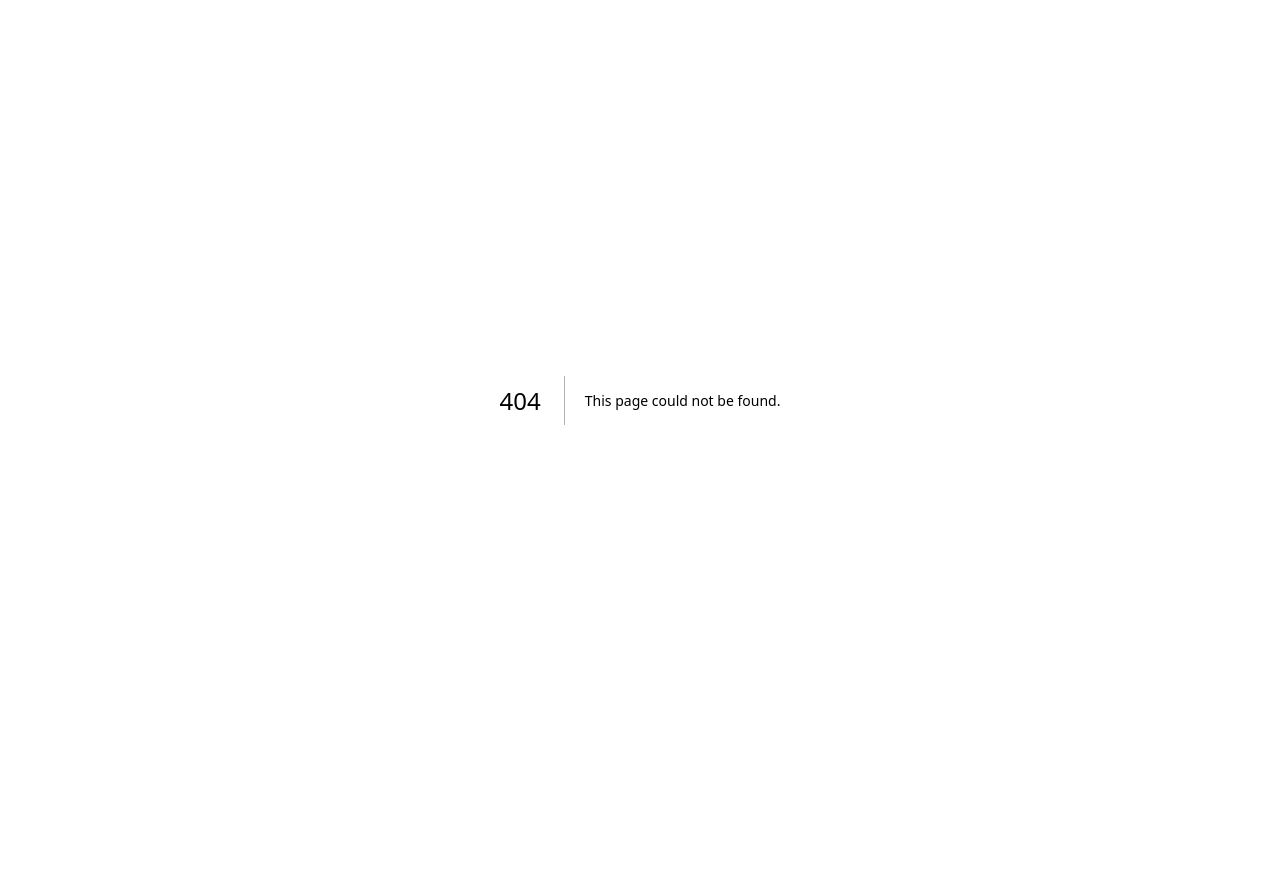
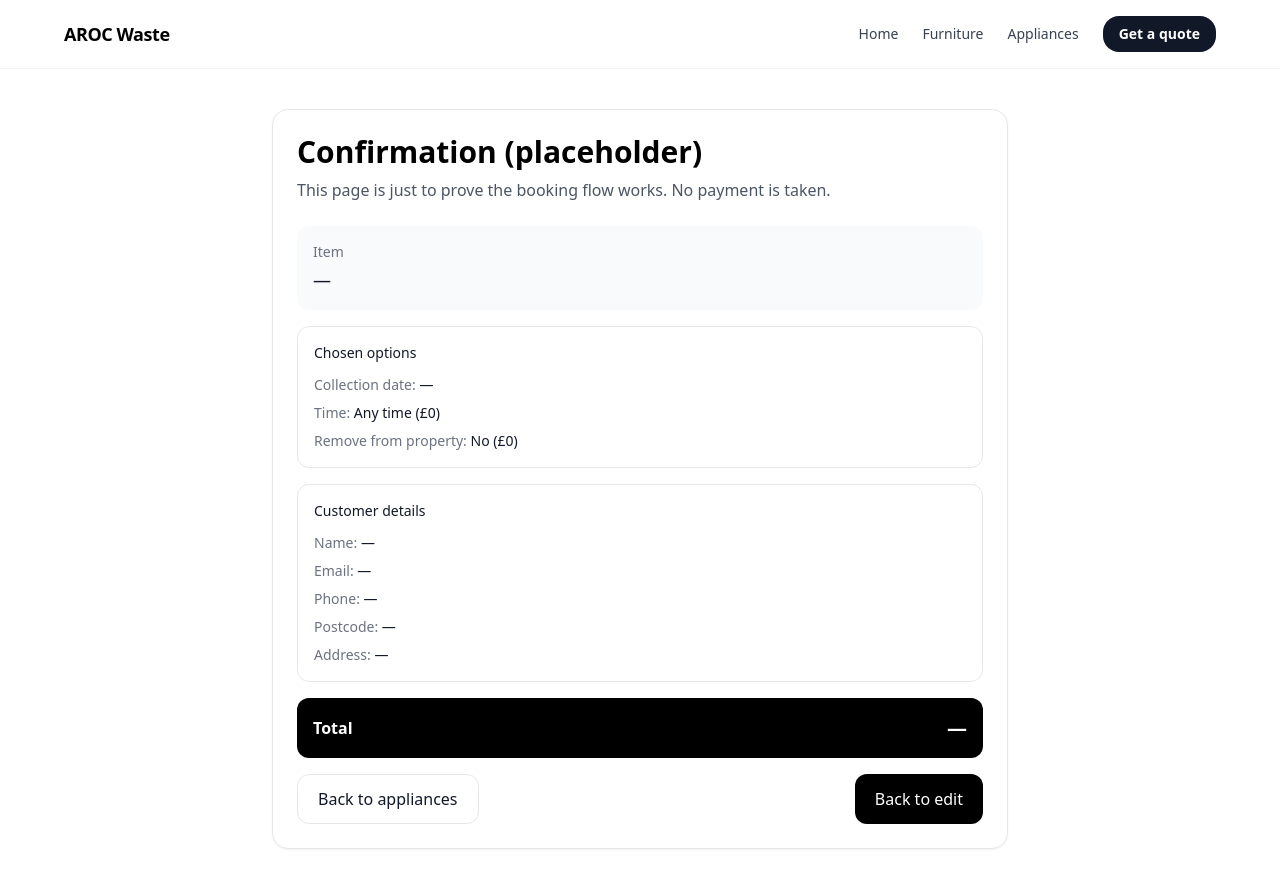
Before and after one commit to othomas555/arocwaste, a Next.js app: page /confirm in a window 1280 px wide. Before the commit this address had no page. Before the commit the page ends 800 px from the top, so only its background shows below. Built offline with nearby package versions, Linux system fonts and the light colour scheme.

Commit message:
Create confirm.js

```diff
--- /dev/null
+++ b/pages/confirm.js
@@ -0,0 +1,118 @@
+import Link from "next/link";
+import { useRouter } from "next/router";
+import Layout from "../components/layout";
+
+function labelTimeOption(v) {
+  if (v === "morning") return "Morning (+£10)";
+  if (v === "afternoon") return "Afternoon (+£10)";
+  if (v === "twohour") return "2-hour slot (+£25)";
+  return "Any time (£0)";
+}
+
+export default function ConfirmPage() {
+  const router = useRouter();
+  const q = router.query;
+
+  const total = q.total ? Number(q.total) : null;
+
+  return (
+    <Layout>
+      <div className="mx-auto max-w-3xl px-4 py-10">
+        <div className="rounded-2xl border bg-white p-6 shadow-sm">
+          <h1 className="text-3xl font-semibold">Confirmation (placeholder)</h1>
+          <p className="mt-2 text-gray-600">
+            This page is just to prove the booking flow works. No payment is taken.
+          </p>
+
+          <div className="mt-6 grid gap-4">
+            <div className="rounded-xl bg-gray-50 p-4">
+              <div className="text-sm text-gray-500">Item</div>
+              <div className="mt-1 text-lg font-medium text-gray-900">
+                {q.title || q.item || "—"}
+              </div>
+              {q.base && (
+                <div className="mt-1 text-sm text-gray-600">Base price: £{q.base}</div>
+              )}
+            </div>
+
+            <div className="rounded-xl border p-4">
+              <div className="text-sm font-medium text-gray-900">Chosen options</div>
+              <div className="mt-3 space-y-2 text-sm text-gray-700">
+                <div>
+                  <span className="text-gray-500">Collection date:</span>{" "}
+                  <span className="font-medium text-gray-900">{q.date || "—"}</span>
+                </div>
+                <div>
+                  <span className="text-gray-500">Time:</span>{" "}
+                  <span className="font-medium text-gray-900">{labelTimeOption(q.time)}</span>
+                </div>
+                <div>
+                  <span className="text-gray-500">Remove from property:</span>{" "}
+                  <span className="font-medium text-gray-900">
+                    {q.remove === "yes" ? "Yes (+£20)" : "No (£0)"}
+                  </span>
+                </div>
+              </div>
+            </div>
+
+            <div className="rounded-xl border p-4">
+              <div className="text-sm font-medium text-gray-900">Customer details</div>
+              <div className="mt-3 space-y-2 text-sm text-gray-700">
+                <div>
+                  <span className="text-gray-500">Name:</span>{" "}
+                  <span className="font-medium text-gray-900">{q.name || "—"}</span>
+                </div>
+                <div>
+                  <span className="text-gray-500">Email:</span>{" "}
+                  <span className="font-medium text-gray-900">{q.email || "—"}</span>
+                </div>
+                <div>
+                  <span className="text-gray-500">Phone:</span>{" "}
+                  <span className="font-medium text-gray-900">{q.phone || "—"}</span>
+                </div>
+                <div>
+                  <span className="text-gray-500">Postcode:</span>{" "}
+                  <span className="font-medium text-gray-900">{q.postcode || "—"}</span>
+                </div>
+                <div>
+                  <span className="text-gray-500">Address:</span>{" "}
+                  <span className="font-medium text-gray-900">{q.address || "—"}</span>
+                </div>
+                {q.notes ? (
+                  <div>
+                    <span className="text-gray-500">Notes:</span>{" "}
+                    <span className="font-medium text-gray-900">{q.notes}</span>
+                  </div>
+                ) : null}
+              </div>
+            </div>
+
+            <div className="rounded-xl bg-black p-4 text-white flex items-center justify-between">
+              <div className="font-semibold">Total</div>
+              <div className="text-xl font-semibold">
+                {total === null || Number.isNaN(total) ? "—" : `£${total}`}
+              </div>
+            </div>
+
+            <div className="flex flex-col gap-3 sm:flex-row sm:justify-between">
+              <Link
+                href="/appliances"
+                className="inline-flex items-center justify-center rounded-xl border border-gray-200 bg-white px-5 py-3 text-gray-900 hover:bg-gray-50"
+              >
+                Back to appliances
+              </Link>
+
+              <button
+                type="button"
+                onClick={() => router.back()}
+                className="inline-flex items-center justify-center rounded-xl bg-black px-5 py-3 text-white hover:opacity-90"
+              >
+                Back to edit
+              </button>
+            </div>
+          </div>
+        </div>
+      </div>
+    </Layout>
+  );
+}
```
